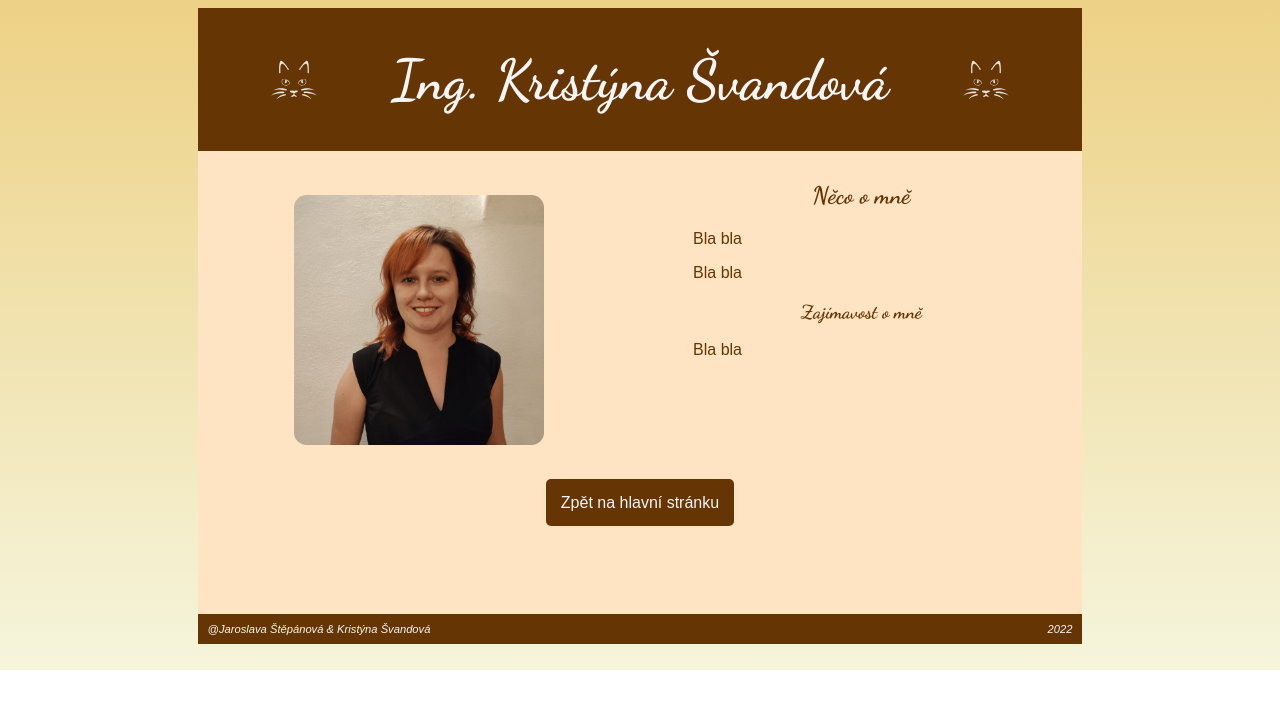
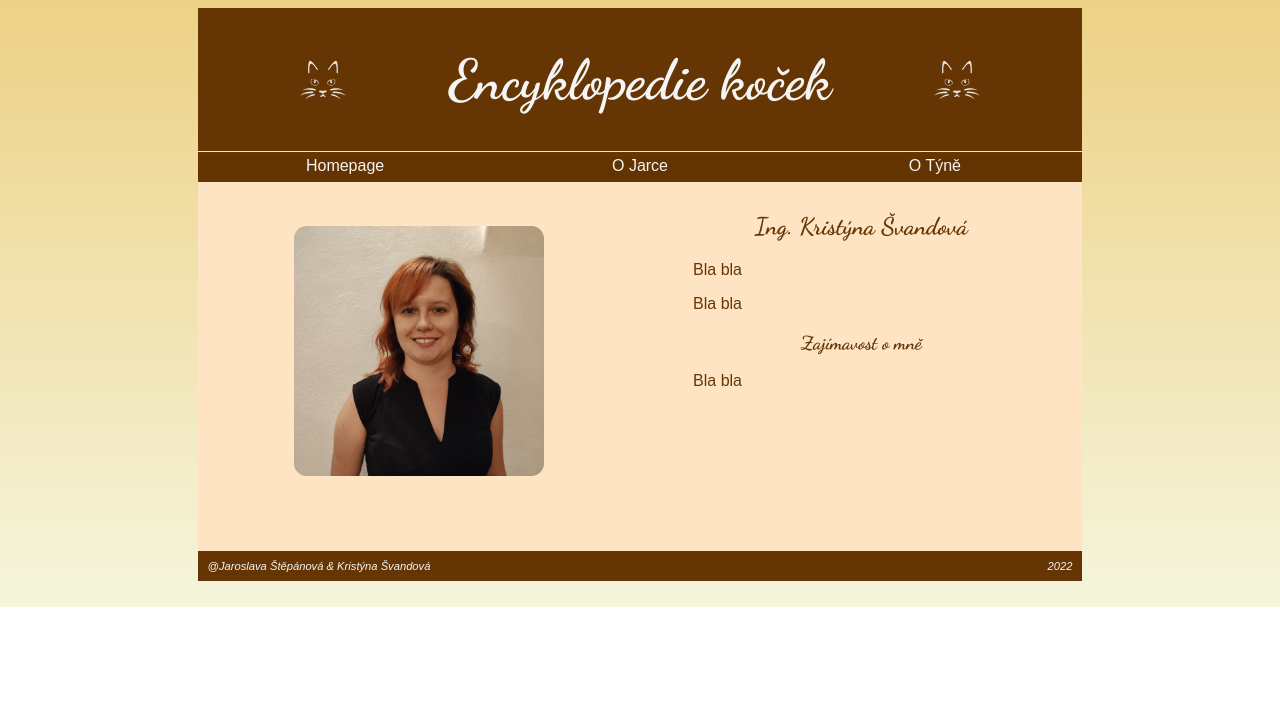
Before and after one commit to Tynusak/o-projektu, a plain HTML site: page tyna.html in a window 1280 px wide. Drawn offline with Linux system fonts and the light colour scheme.

Commit message:
Vytvoření menu

```diff
--- a/style.css
+++ b/style.css
@@ -26,7 +26,18 @@ header {
   color: whitesmoke;
   background-color: rgba(99, 51, 2, 0.986);
   display: flex;
+  flex-direction: column;
+}
+.head {
+  width: 100%;
+  display: flex;
   justify-content: space-evenly;
+  align-items: center;
+  border-bottom: 1px solid bisque;
+}
+nav {
+  height: 30px;
+  display: flex;
   align-items: center;
 }
 header h1 {
@@ -48,16 +59,15 @@ h3 {
 
 a {
   width: 50%;
-  height: 25px;
+  height: 20px;
   color: whitesmoke;
   text-align: center;
   background-color: rgba(99, 51, 2, 0.986);
   text-decoration: none;
-  padding: 15px;
-  border-radius: 5px;
+  padding: 0px 5px;
 }
 a:hover {
-  background-color: rgba(135, 70, 6, 0.986);
+  color: bisque;
 }
 
 .authors img {
@@ -126,7 +136,7 @@ section {
 
 .aboutme__img {
   width: 100%;
-  padding-top: 5%;
+  padding-top: 10%;
   text-align: center;
 }
 
@@ -164,6 +174,9 @@ footer {
   .header__icon {
     display: block;
   }
+  .aboutme__img {
+    padding-top: 5%;
+  }
   .aboutme__profile {
     padding-bottom: 8%;
   }
--- a/tyna.html
+++ b/tyna.html
@@ -10,9 +10,16 @@
   <body class="about">
     <div id="app" class="mainPage">
       <header>
-        <img class="header__icon" src="img/cat_icon.svg" alt="cat icon" />
-        <h1>Ing. Kristýna Švandová</h1>
-        <img class="header__icon" src="img/cat_icon.svg" alt="cat icon" />
+        <div class="head">
+          <img class="header__icon" src="img/cat_icon.svg" alt="cat icon" />
+          <h1>Encyklopedie koček</h1>
+          <img class="header__icon" src="img/cat_icon.svg" alt="cat icon" />
+        </div>
+        <nav>
+          <a href="index.html">Homepage</a>
+          <a href="jarka.html">O Jarce</a>
+          <a href="tyna.html">O Týně</a>
+        </nav>
       </header>
       <main>
         <div class="aboutme__profile">
@@ -20,14 +27,11 @@
             <img src="./img/tyna.jpg" alt="Týna" />
           </div>
           <div class="aboutme__text">
-            <h2>Něco o mně</h2>
+            <h2>Ing. Kristýna Švandová</h2>
             <p>Bla bla</p>
             <p>Bla bla</p>
             <h3>Zajímavost o mně</h3>
             <p>Bla bla</p>
-          </div>
-          <div class="aboutme__toMainPage">
-            <a href="index.html">Zpět na hlavní stránku</a>
           </div>
         </div>
       </main>
```
Also changed, not shown: index.html (+12 -7 lines), jarka.html (+11 -7 lines).
